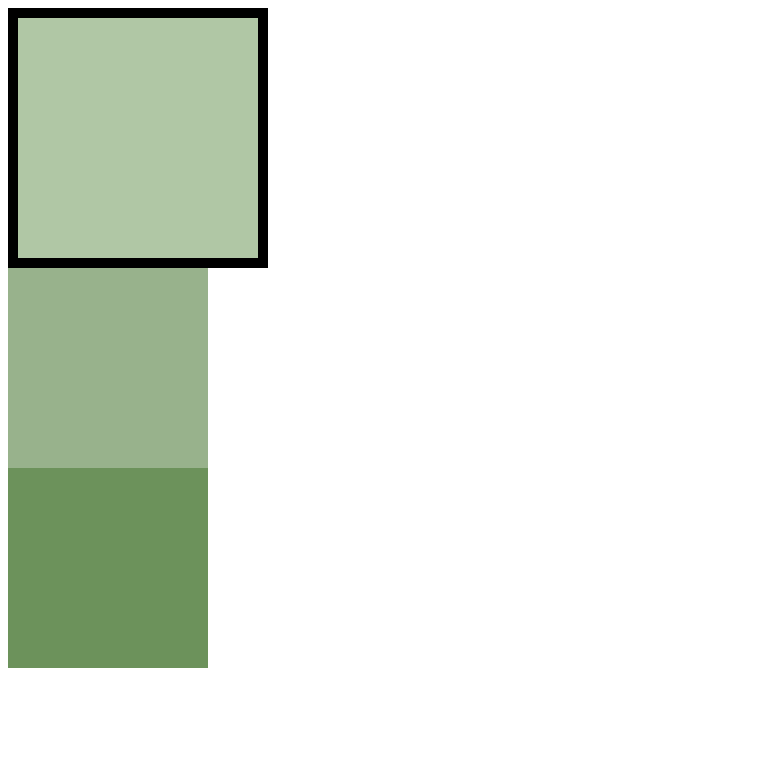
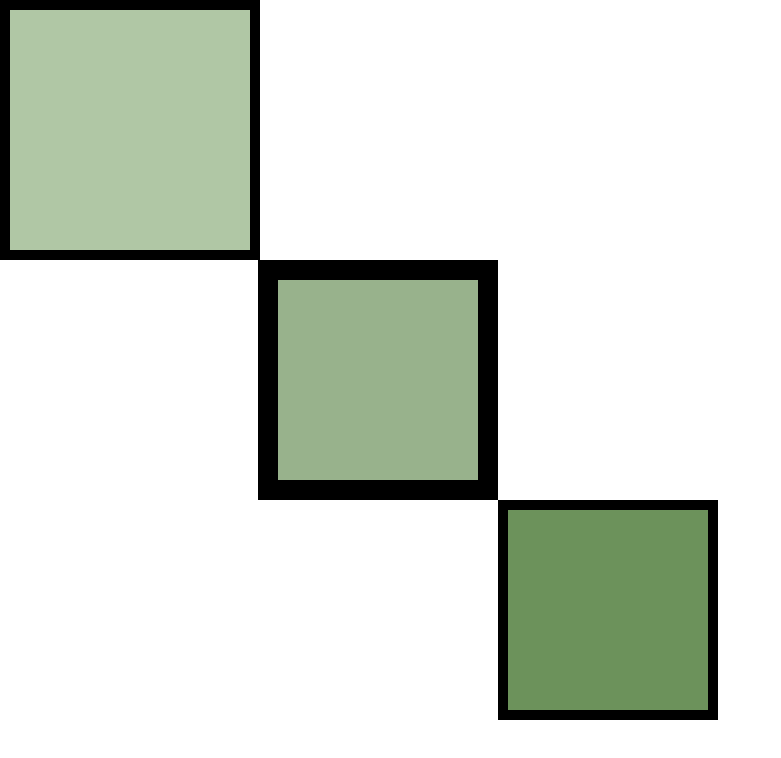
Before and after one commit to AdamKinyua/intermediate_css, a plain HTML site: page index.html in a window 1280 px wide. Shown: the whole page, without its empty margins (0-781 px from the left). Drawn offline with Linux system fonts and the light colour scheme.

Commit message:
Tried editing my code in VI and save

```diff
--- a/css/styles.css
+++ b/css/styles.css
@@ -3,10 +3,8 @@
   height: 200px;
   width: 200px;
   padding: 20px;
-  border-style: solid;
-  border-width: 10px;
-  border-color: black;
-
+  border: solid 10px black;
+  margin: -8px 0px 0px -8px;
 
 }
 
@@ -14,14 +12,14 @@
   background-color: #98B28C;
   height: 200px;
   width: 200px;
-  border: 20px;
-  margin: 0px;
-
+  border: solid black 20px;
+  margin-left: 250px;
 }
 
 .bottom-container {
   background-color: #6C925B;
   height: 200px;
   width: 200px;
-  border: 20px;
+  border: solid 10px black;
+  margin-left: 490px;
 }
--- a/index.html
+++ b/index.html
@@ -2,7 +2,7 @@
 <html lang="en" dir="ltr">
   <head>
     <meta charset="utf-8">
-    <title>adam kinyua</title>
+    <title>adam_kinyua</title>
     <link rel="stylesheet" href="css/styles.css">
     <link rel="shortcut icon" href="favicon.ico">
   </head>
```
